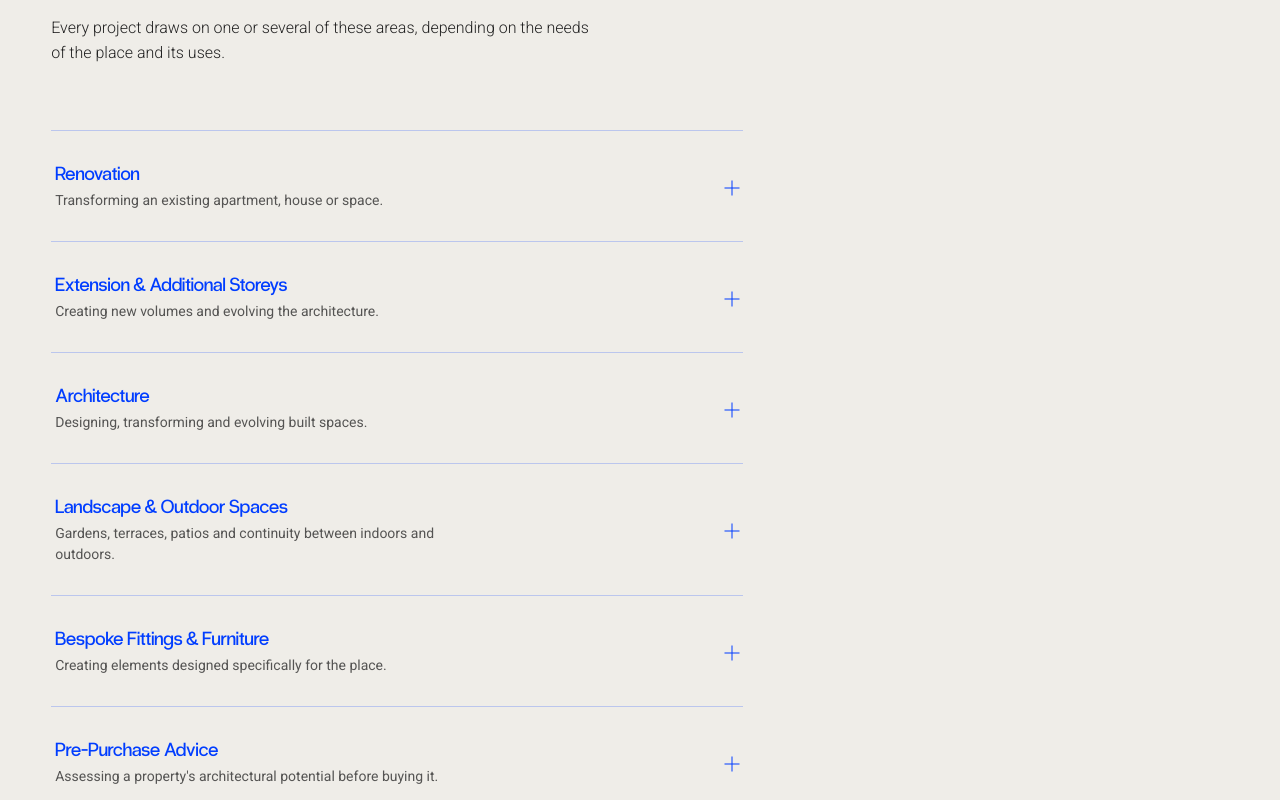
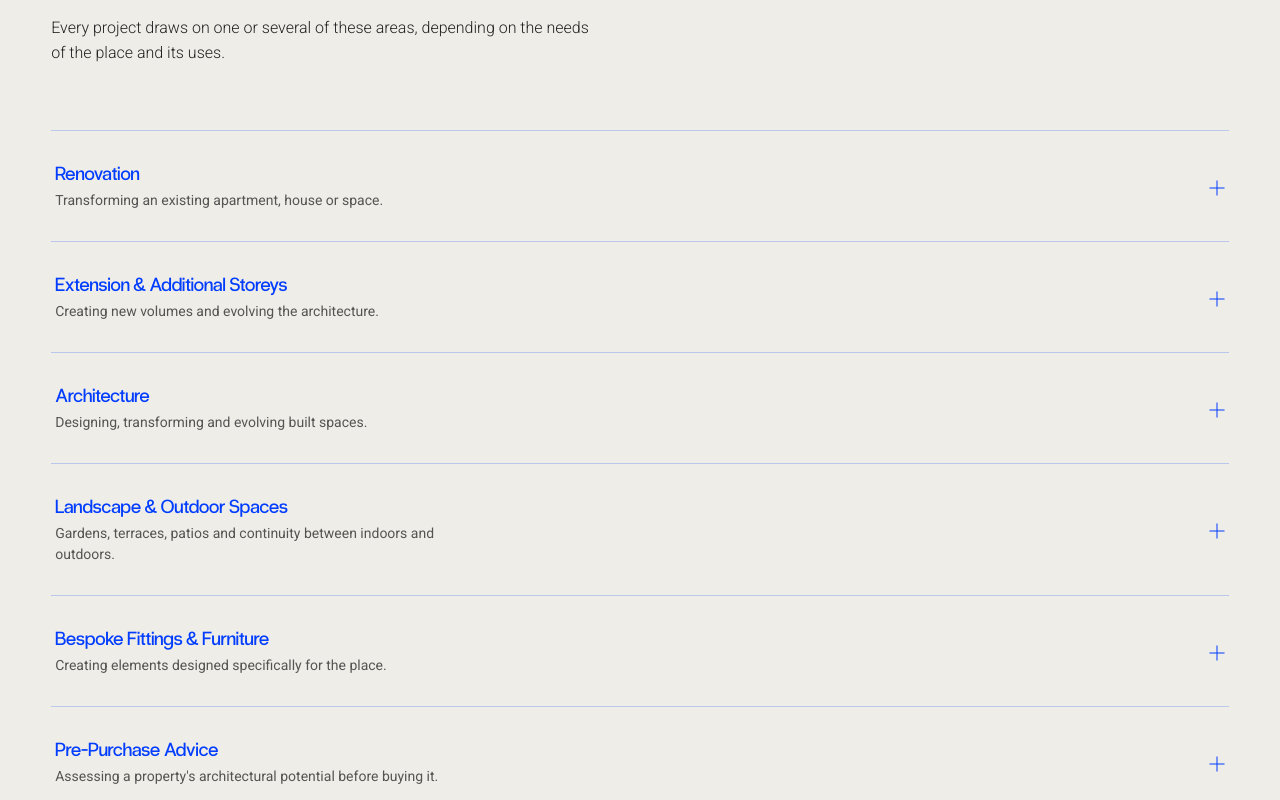
Before and after one commit to SupraStudio/Supra-Studio, a Next.js app in the folder supra-studio-nextjs/: page /en/services in a window 1280 px wide. Shown: the part 1420-2220 px from the top of the page. Built offline with nearby package versions, Linux system fonts and the light colour scheme; no server answers.

Commit message:
Mise à jour Site

```diff
--- a/supra-studio-nextjs/app/globals.css
+++ b/supra-studio-nextjs/app/globals.css
@@ -1866,7 +1866,7 @@ button { font-family: inherit; cursor: pointer; }
   padding: clamp(24px, 4vw, 56px) 0 clamp(56px, 7vw, 96px);
 }
 .areas-list {
-  max-width: 78ch;
+  max-width: none;
   border-top: 1px solid var(--bleu-line);
   margin-top: clamp(24px, 3vw, 40px);
 }
@@ -1951,7 +1951,7 @@ button { font-family: inherit; cursor: pointer; }
 .areas-answer-inner p {
   margin: 0;
   padding: 0 4px clamp(18px, 2vw, 24px);
-  max-width: 68ch;
+  max-width: none;
   font-size: 15.5px;
   line-height: 1.7;
   color: var(--charbon);
```
